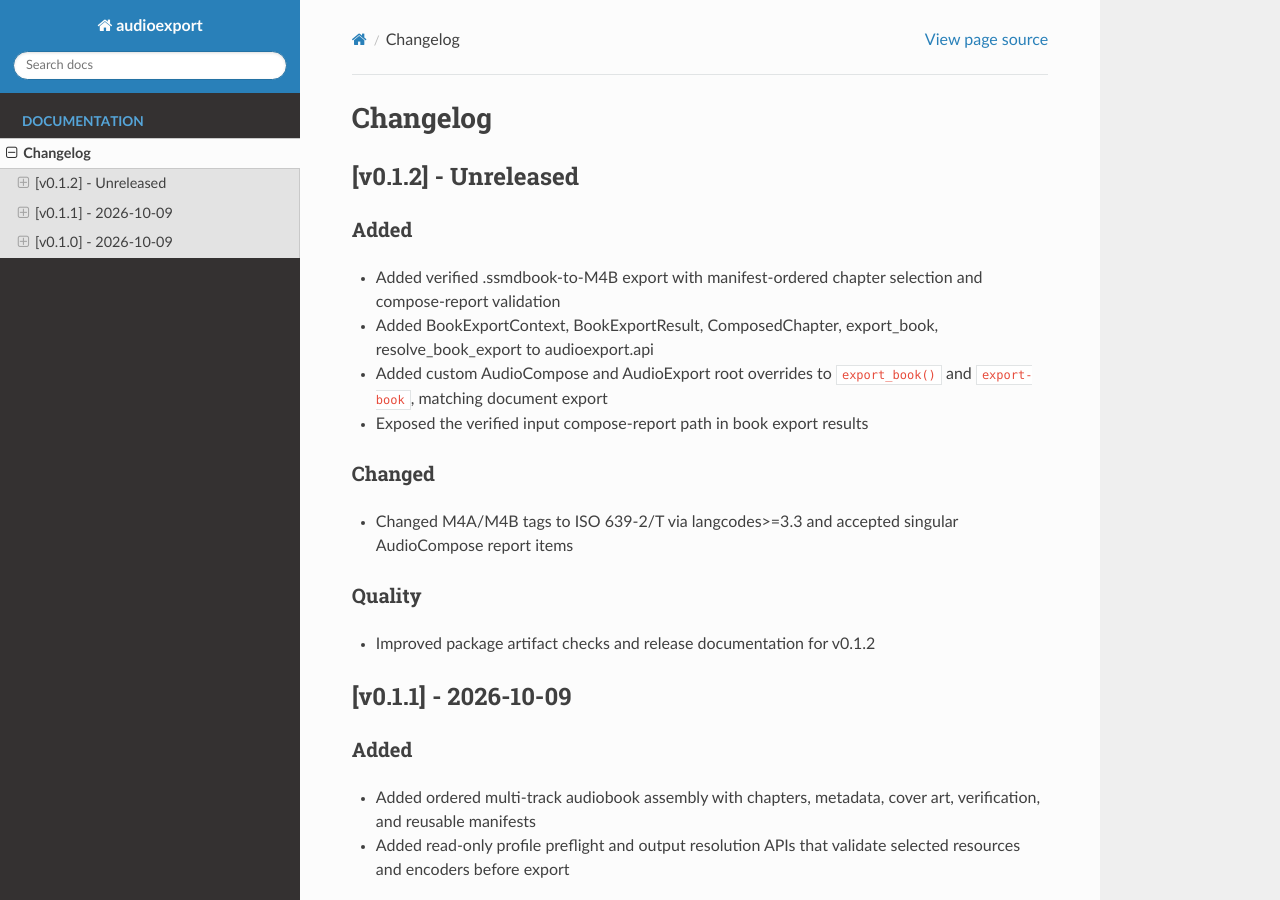
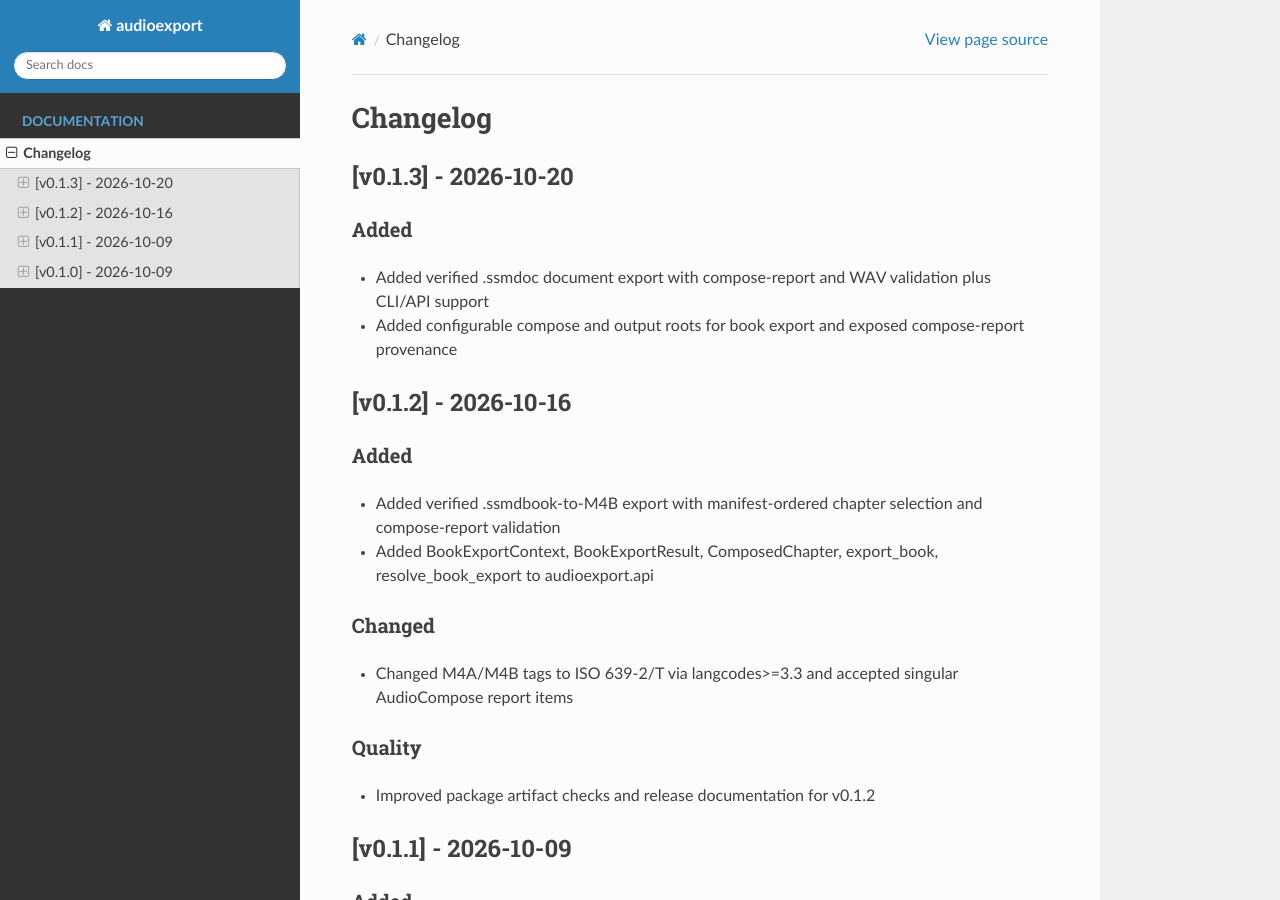
Before and after one commit to buchwandler/audioexport, a Sphinx documentation site: the page built from docs/changelog.md, in a window 1280 px wide and 900 px high. Built offline with Sphinx 7.4.7 and the Read the Docs theme 3.1.0, drawn with Linux system fonts in a browser that asks for light colours.

Commit message:
doc: changelog

```diff
--- a/docs/changelog.md
+++ b/docs/changelog.md
@@ -1,13 +1,20 @@
 # Changelog
 
-## [v0.1.2] - Unreleased
+## [v0.1.3] - 2026-10-20
+
+### Added
+
+- Added verified .ssmdoc document export with compose-report and WAV validation plus CLI/API support
+- Added configurable compose and output roots for book export and exposed compose-report provenance
+
+<!-- generated by releaseledger -->
+
+## [v0.1.2] - 2026-10-16
 
 ### Added
 
 - Added verified .ssmdbook-to-M4B export with manifest-ordered chapter selection and compose-report validation
 - Added BookExportContext, BookExportResult, ComposedChapter, export_book, resolve_book_export to audioexport.api
-- Added custom AudioCompose and AudioExport root overrides to `export_book()` and `export-book`, matching document export
-- Exposed the verified input compose-report path in book export results
 
 ### Changed
 
```
Also changed, not shown: .ledger/releaseledger/data/ledgers/main/releases/v0.1.2/release.md, .ledger/releaseledger/data/ledgers/main/releases/v0.1.3/entries/entry-0001.md (added), .ledger/releaseledger/data/ledgers/main/releases/v0.1.3/entries/entry-0002.md (added), .ledger/releaseledger/data/ledgers/main/releases/v0.1.3/release.md (added), 9 other files.
